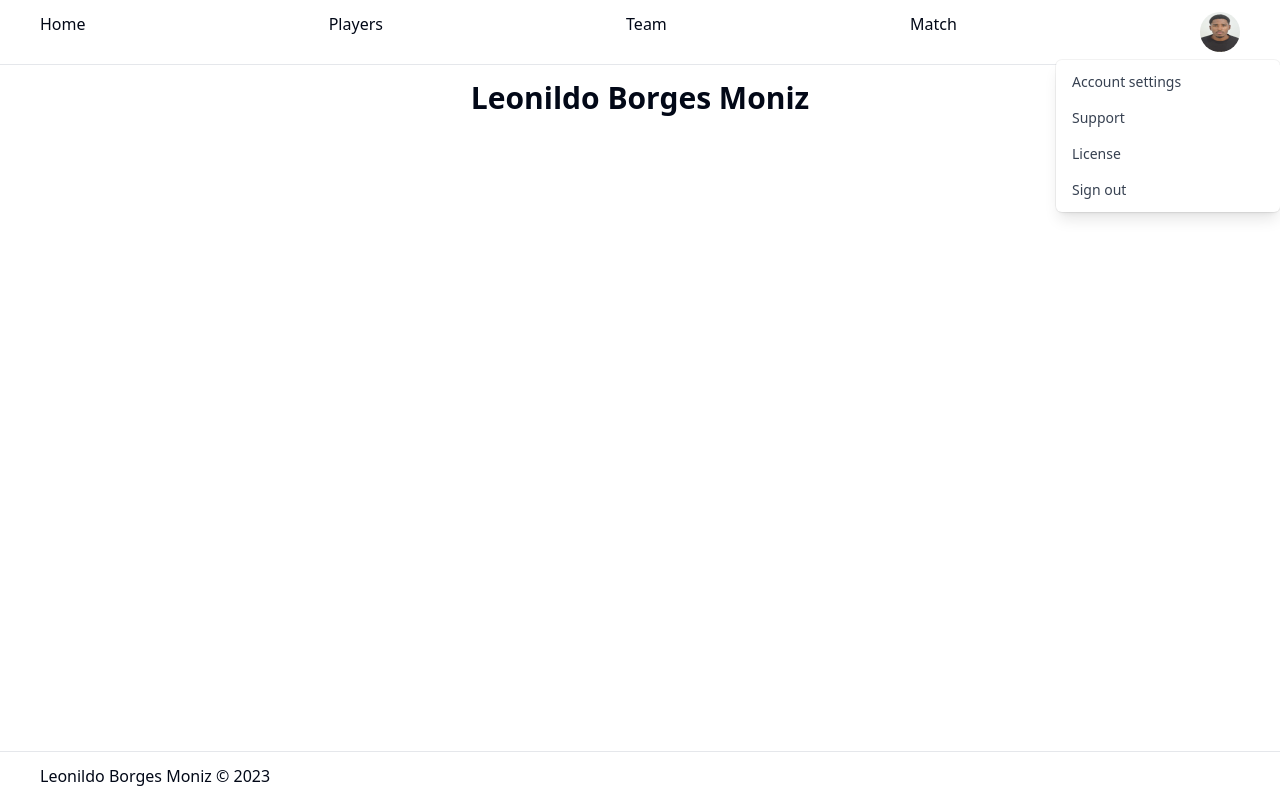
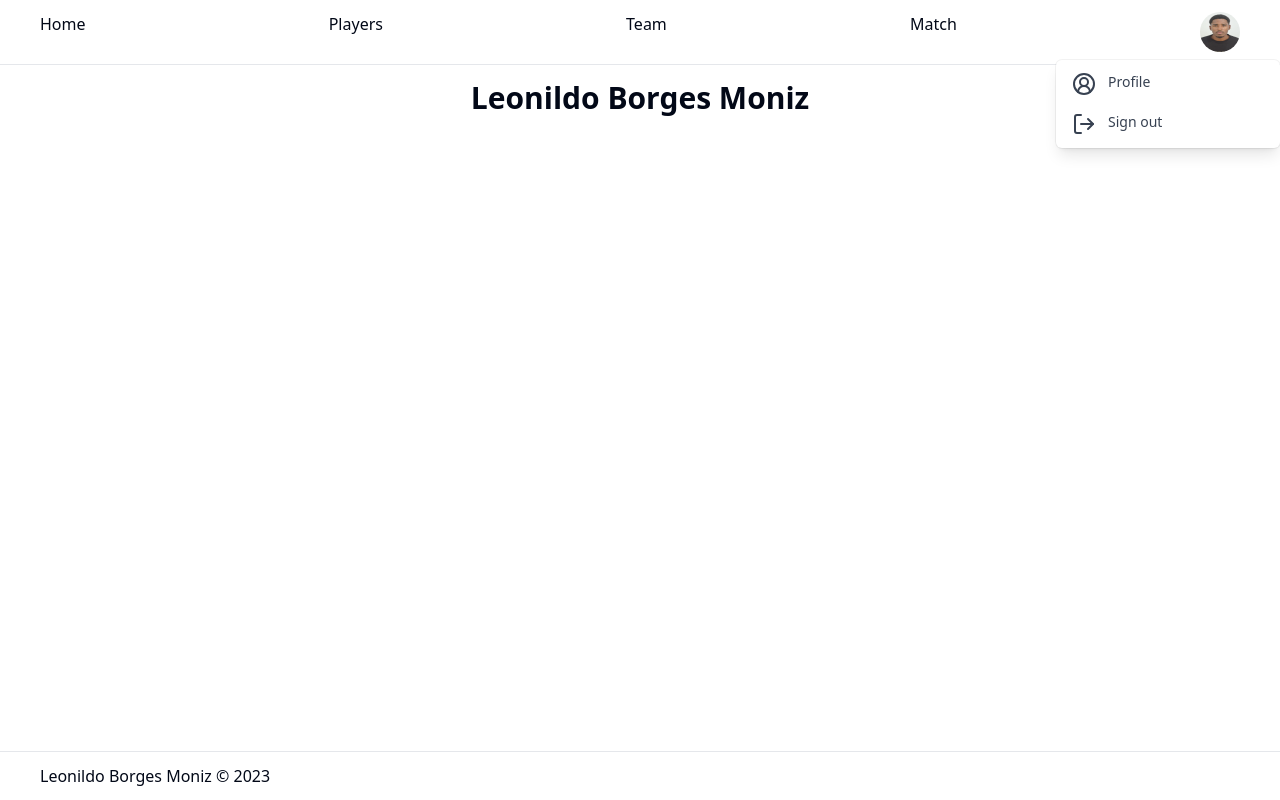
Before and after one commit to LiquorMad/frontend, a Next.js app: page / in a window 1280 px wide. Both pictures are taken after a click on the picture 1220 px from the left and 32 px from the top of the page. Built offline with nearby package versions, Linux system fonts and the light colour scheme.

Commit message:
DropDownUser

```diff
--- a/components/layouts/DropDownUser.tsx
+++ b/components/layouts/DropDownUser.tsx
@@ -1,7 +1,8 @@
+import { LogOut, UserCircle2 } from 'lucide-react';
 import React from 'react'
+
 type DropDownUserProps ={
     visible: boolean,
-    onClose:()=>void
 }
 
 function DropDownUser({visible}:DropDownUserProps) {
@@ -9,11 +10,9 @@ function DropDownUser({visible}:DropDownUserProps) {
   return (
     <div className="absolute right-0 z-10 mt-2 w-56 origin-top-right rounded-md bg-white shadow-lg ring-1 ring-black ring-opacity-5 focus:outline-none" role="menu" aria-orientation="vertical" aria-labelledby="menu-button" >
     <div className="py-1" role="none">
-      <a href="#" className="text-gray-700 block px-4 py-2 text-sm" role="menuitem"  >Account settings</a>
-      <a href="#" className="text-gray-700 block px-4 py-2 text-sm" role="menuitem"  >Support</a>
-      <a href="#" className="text-gray-700 block px-4 py-2 text-sm" role="menuitem"  >License</a>
+      <a href="#" className="text-gray-700 px-4 py-2 text-sm flex gap-3" role="menuitem" > <UserCircle2 />Profile</a>
       <form method="POST" action="#" role="none">
-        <button type="submit" className="text-gray-700 block w-full px-4 py-2 text-left text-sm" role="menuitem"  id="menu-item-3">Sign out</button>
+        <button type="submit" className="text-gray-700 flex w-full px-4 py-2 text-left text-sm gap-3" role="menuitem"  id="menu-item-3">    <LogOut />Sign out</button>
       </form>
     </div>
   </div>
--- a/components/layouts/Navbar.tsx
+++ b/components/layouts/Navbar.tsx
@@ -2,15 +2,14 @@ import Image from 'next/image'
 import Link from 'next/link'
 import React from 'react'
 import DropDownUser from './DropDownUser';
-import {
-  Popover,
-  PopoverContent,
-  PopoverTrigger,
-} from "@/components/ui/popover"
-
 
 const Navbar = () => {
   const [modalOpen, setModalOpen] = React.useState(false);
+
+  function handleVisibility(){
+    setModalOpen(!modalOpen)
+  }
+
   return (
   <nav className="bg-white dark:bg-gray-900 fixed w-full z-20 top-0 left-0 border-b border-gray-200 dark:border-gray-600">
     <ul className="bg sticky px-10 py-3  mx-auto flex items-certer justify-between">
@@ -28,15 +27,13 @@ const Navbar = () => {
       </li>
       <li>
         <Image
-          onClick={() => setModalOpen(true)}
-          onBlur={() => setModalOpen(false)}
+          onClick={handleVisibility}
           className="w-10 h-10 rounded-full cursor-pointer"
           width={300}
           height={200}
           src="/images/f1.jpg"
           alt="Rounded avatar"/>
-          <DropDownUser visible={modalOpen} onClose={() => setModalOpen(false) }/>
-
+          <DropDownUser visible={modalOpen} />
       </li>
     </ul>
   </nav>
```
